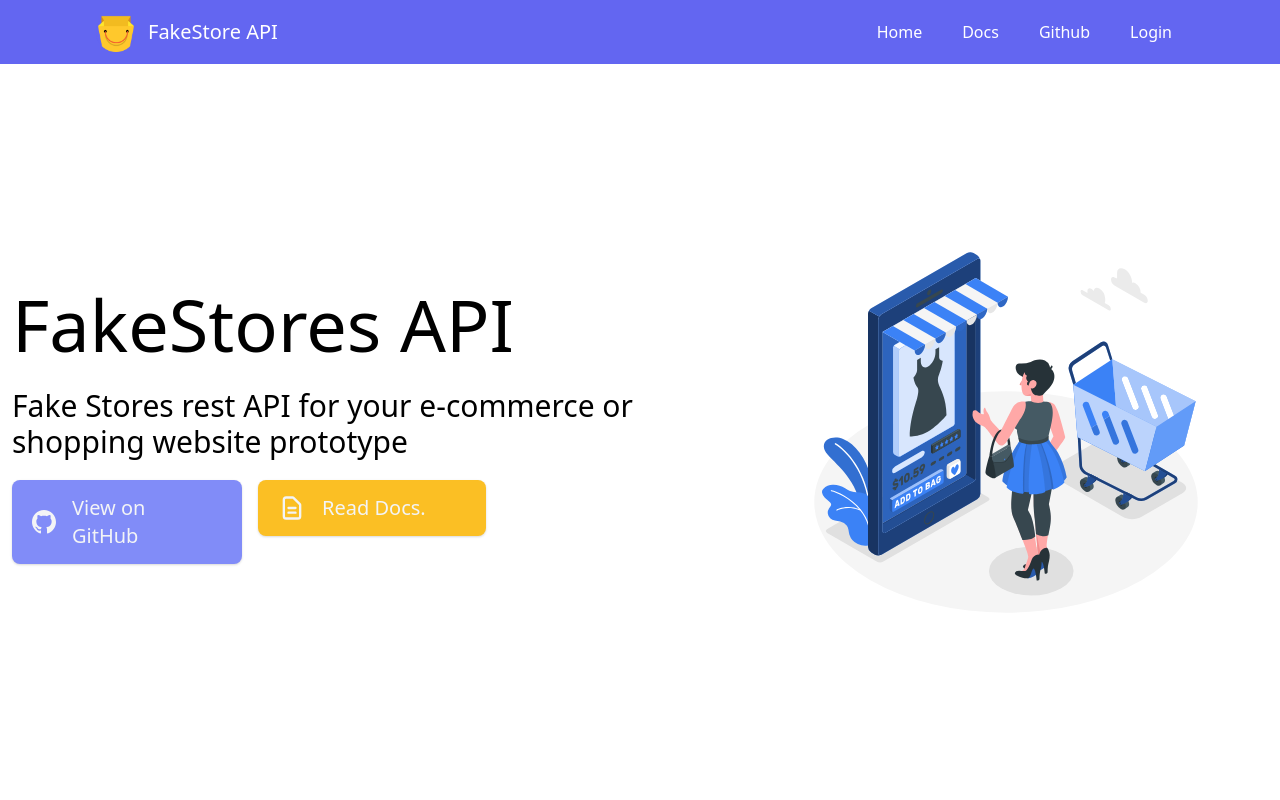
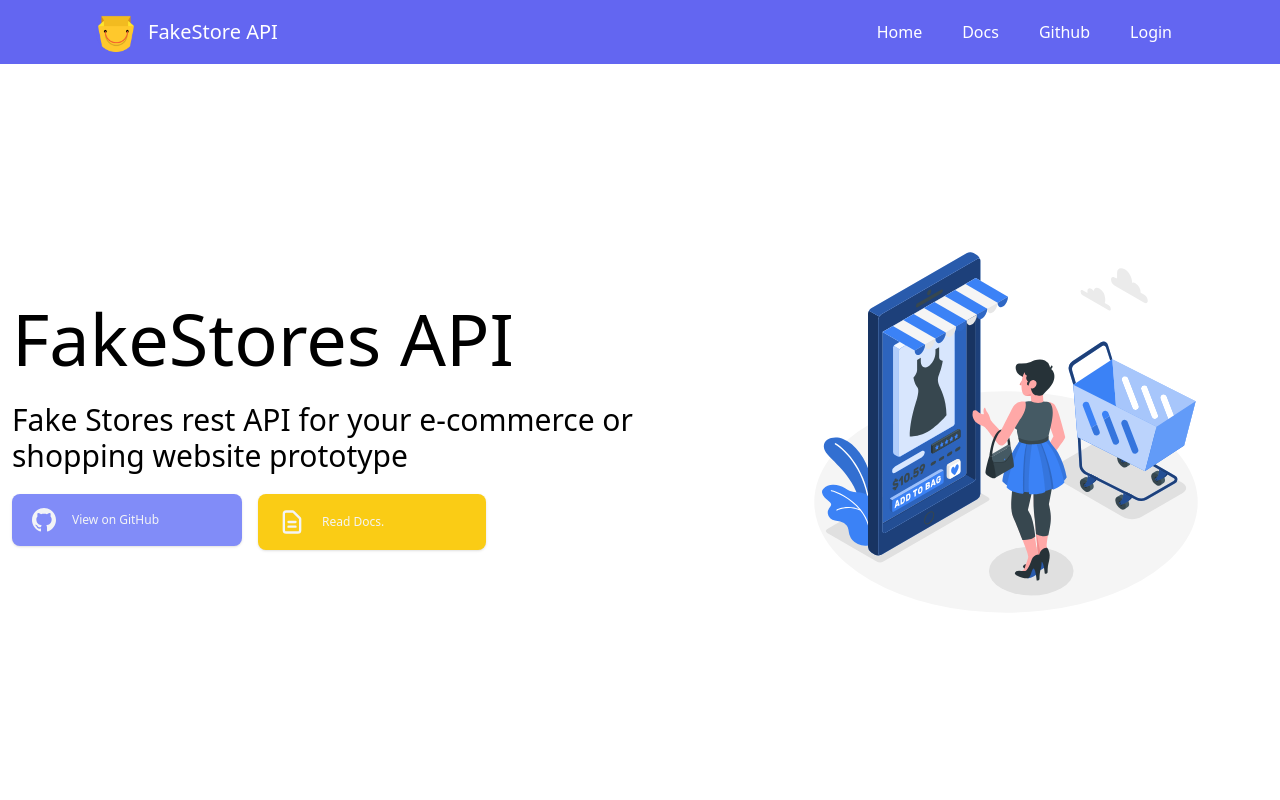
Before and after one commit to ParshuramNikam/FakeStoresClient, a Next.js app: page / in a window 1280 px wide. Shown: the top 800 px of the page. Built offline with nearby package versions, Linux system fonts and the light colour scheme.

Commit message:
fix tailwindcss

```diff
--- a/package.json
+++ b/package.json
@@ -21,10 +21,10 @@
     "react-toastify": "^8.1.0"
   },
   "devDependencies": {
-    "autoprefixer": "^9.8.8",
+    "autoprefixer": "^10.4.13",
     "eslint": "7.32.0",
     "eslint-config-next": "12.0.1",
-    "postcss": "^7.0.39",
-    "tailwindcss": "npm:@tailwindcss/postcss7-compat@^2.2.17"
+    "postcss": "^8.4.21",
+    "tailwindcss": "^3.2.4"
   }
 }
--- a/styles/globals.css
+++ b/styles/globals.css
@@ -6,7 +6,9 @@
 body {
 	overflow-x: hidden;
 }
-
+html {
+	scroll-behavior: smooth;
+}
 /* -------- Height (100vh - NavBar height) ---------- */
 .min-height-home-screen {
 	min-height: calc(100vh - 4rem);
--- a/tailwind.config.js
+++ b/tailwind.config.js
@@ -1,16 +1,28 @@
-module.exports = {
-  purge: [],
-  purge: ['./src/**/*.{js,jsx,ts,tsx}', './public/index.html'],
-   darkMode: false, // or 'media' or 'class'
-   theme: {
-     extend: {},
-   },
-   variants: {
-    accessibility: ['responsive', 'hover', 'focus', 'active', 'group-hover'],
-    backgroundColor: ['responsive', 'hover', 'focus', 'active']
+// module.exports = {
+//   purge: [],
+//   content: ["./src/**/*.{html,js,jsx}"],
+//   purge: ['./src/**/*.{js,jsx,ts,tsx}', './public/index.html'],
+//    darkMode: false, // or 'media' or 'class'
+//    theme: {
+//      extend: {},
+//    },
+//    variants: {
+//     accessibility: ['responsive', 'hover', 'focus', 'active', 'group-hover'],
+//     backgroundColor: ['responsive', 'hover', 'focus', 'active']
+//   },
+//    plugins: [],
+//  }
+
+ module.exports = {
+  content: [
+    "./pages/**/*.{js,ts,jsx,tsx}",
+    "./components/**/*.{js,ts,jsx,tsx}",
+  ],
+  theme: {
+    extend: {},
   },
-   plugins: [],
- }
+  plugins: [],
+}
 
 
 
```
Also changed, not shown: 2 other files (tests, documents, lock files or other folders).
